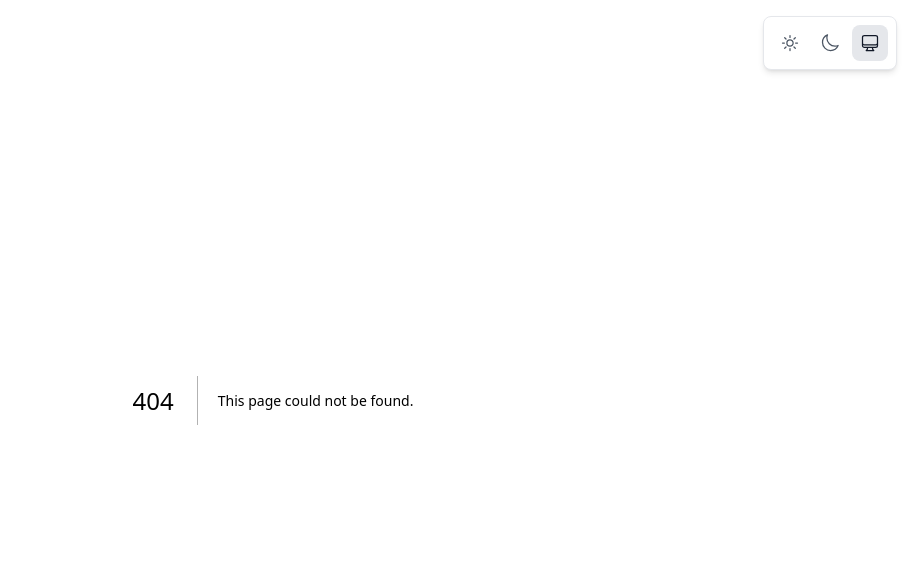
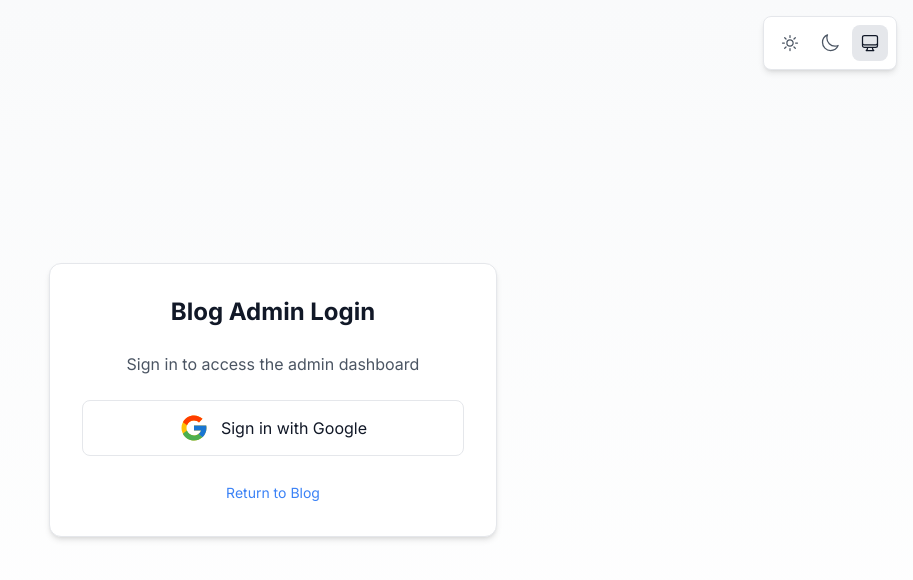
Before and after one commit to Xunrise/simple-blog, a Next.js app: page /login in a window 1280 px wide. Before the commit this address had no page. Shown: the top 580 px of the page, without its empty margins (367-1280 px from the left). Built offline with nearby package versions, Linux system fonts and the light colour scheme; no server answers.

Commit message:
implement login page and google sso

```diff
--- a/package.json
+++ b/package.json
@@ -12,6 +12,7 @@
     "@types/react-datepicker": "^7.0.0",
     "gray-matter": "^4.0.3",
     "next": "15.1.6",
+    "next-auth": "^4.24.11",
     "react": "^19.0.0",
     "react-datepicker": "^8.0.0",
     "react-dom": "^19.0.0",
--- a/src/app/admin/page.tsx
+++ b/src/app/admin/page.tsx
@@ -9,6 +9,7 @@ import "react-datepicker/dist/react-datepicker.css"
 import type { Post } from '@/lib/types'
 import { MarkdownEditor } from '@/components/MarkdownEditor'
 import { ConfirmDialog } from '@/components/ConfirmDialog'
+import { useSession, signOut } from 'next-auth/react'
 
 interface MarkdownButton {
   label: string
@@ -33,6 +34,7 @@ const markdownButtons: MarkdownButton[] = [
 
 export default function AdminPage() {
   const router = useRouter()
+  const { data: session } = useSession()
   const [posts, setPosts] = useState<Post[]>([])
   const [isLoading, setIsLoading] = useState(true)
   const [selectedPost, setSelectedPost] = useState<Post | null>(null)
@@ -346,6 +348,30 @@ export default function AdminPage() {
     </div>
   )
 
+  // Add auth-related UI elements
+  const renderAuthStatus = () => {
+    return (
+      <div className="flex items-center gap-2">
+        {session?.user?.image && (
+          <img
+            src={session.user.image}
+            alt={session.user.name || "User"}
+            className="w-8 h-8 rounded-full"
+          />
+        )}
+        <span className="text-sm text-gray-700 dark:text-gray-300 hidden sm:inline">
+          {session?.user?.name || session?.user?.email}
+        </span>
+        <button
+          onClick={() => signOut({ callbackUrl: '/' })}
+          className="text-sm text-red-500 hover:text-red-600 dark:text-red-400 dark:hover:text-red-300"
+        >
+          Sign Out
+        </button>
+      </div>
+    )
+  }
+
   if (isLoading) return <div>Loading...</div>
 
   return (
@@ -363,9 +389,12 @@ export default function AdminPage() {
       <div className="max-w-[1800px] mx-auto px-4 py-8 h-screen">
         <div className="flex justify-between items-center mb-8">
           <h1 className="text-2xl font-bold">Blog Admin</h1>
-          <Link href="/" className="text-blue-500 hover:text-blue-600">
-            View Blog
-          </Link>
+          <div className="flex items-center gap-4">
+            {renderAuthStatus()}
+            <Link href="/" className="text-blue-500 hover:text-blue-600">
+              View Blog
+            </Link>
+          </div>
         </div>
 
         <div className="grid grid-cols-12 gap-8 h-[calc(100vh-8rem)]">
--- /dev/null
+++ b/src/app/api/auth/[...nextauth]/route.ts
@@ -0,0 +1,38 @@
+import NextAuth from "next-auth";
+import GoogleProvider from "next-auth/providers/google";
+import { NextAuthOptions } from "next-auth";
+
+const authOptions: NextAuthOptions = {
+  providers: [
+    GoogleProvider({
+      clientId: process.env.GOOGLE_CLIENT_ID || "",
+      clientSecret: process.env.GOOGLE_CLIENT_SECRET || "",
+    }),
+  ],
+  pages: {
+    signIn: "/login",
+    error: "/login",
+  },
+  callbacks: {
+    async signIn({ user, account, profile }) {
+      // Get the list of authorized emails from environment variable
+      const authorizedEmails = process.env.AUTHORIZED_EMAILS?.split(",") || [];
+
+      // Check if the user's email is in the list of authorized emails
+      if (user.email && authorizedEmails.includes(user.email)) {
+        return true;
+      }
+
+      // Reject the sign-in attempt if not authorized
+      return false;
+    },
+    async session({ session }) {
+      return session;
+    },
+  },
+  secret: process.env.NEXTAUTH_SECRET,
+};
+
+const handler = NextAuth(authOptions);
+
+export { handler as GET, handler as POST };
--- a/src/app/layout.tsx
+++ b/src/app/layout.tsx
@@ -3,6 +3,7 @@ import { Inter } from "next/font/google";
 import "./globals.css";
 import { ThemeProvider } from "@/components/ThemeProvider";
 import { ThemeSwitcher } from "@/components/ThemeSwitcher";
+import { AuthProvider } from "@/components/AuthProvider";
 
 const inter = Inter({ subsets: ["latin"] });
 
@@ -19,10 +20,12 @@ export default function RootLayout({
   return (
     <html lang="en" suppressHydrationWarning>
       <body className={inter.className}>
-        <ThemeProvider>
-          <ThemeSwitcher />
-          {children}
-        </ThemeProvider>
+        <AuthProvider>
+          <ThemeProvider>
+            <ThemeSwitcher />
+            {children}
+          </ThemeProvider>
+        </AuthProvider>
       </body>
     </html>
   );
--- /dev/null
+++ b/src/app/login/page.tsx
@@ -0,0 +1,97 @@
+'use client';
+
+import { signIn, useSession } from "next-auth/react";
+import { useRouter, useSearchParams } from "next/navigation";
+import { useEffect, useState } from "react";
+
+export default function LoginPage() {
+  const { data: session, status } = useSession();
+  const router = useRouter();
+  const searchParams = useSearchParams();
+  const [errorMessage, setErrorMessage] = useState<string | null>(null);
+
+  // Get error message from the URL query parameters
+  useEffect(() => {
+    const error = searchParams.get("error");
+    if (error === "AccessDenied") {
+      setErrorMessage("You are not authorized to access this area.");
+    } else if (error) {
+      setErrorMessage("An error occurred during sign in. Please try again.");
+    }
+  }, [searchParams]);
+
+  // Redirect to admin if already authenticated
+  useEffect(() => {
+    if (status === "authenticated") {
+      router.push("/admin");
+    }
+  }, [status, router]);
+
+  return (
+    <div className="min-h-screen relative bg-gradient-to-b from-gray-50 to-white dark:from-zinc-900 dark:to-zinc-950 flex items-center justify-center">
+      <div className="w-full max-w-md p-8 bg-white dark:bg-zinc-900 rounded-xl shadow-md border border-gray-100 dark:border-zinc-800">
+        <h1 className="text-2xl font-bold text-center mb-6 text-gray-900 dark:text-gray-100">
+          Blog Admin Login
+        </h1>
+
+        <div className="text-center mb-6">
+          <p className="text-gray-600 dark:text-gray-400">
+            Sign in to access the admin dashboard
+          </p>
+        </div>
+
+        {/* Error message display */}
+        {errorMessage && (
+          <div className="mb-6 p-4 bg-red-50 dark:bg-red-900/20 border border-red-200 dark:border-red-800 rounded-lg text-red-600 dark:text-red-400 text-sm">
+            {errorMessage}
+          </div>
+        )}
+
+        <button
+          onClick={() => signIn("google", { callbackUrl: "/admin" })}
+          className="w-full flex items-center justify-center gap-3 bg-white hover:bg-gray-50 text-gray-900 dark:bg-zinc-800 dark:hover:bg-zinc-700 dark:text-gray-100 py-3 px-4 rounded-lg border border-gray-200 dark:border-zinc-700 transition-colors duration-200"
+        >
+          <GoogleIcon />
+          <span>Sign in with Google</span>
+        </button>
+
+        <div className="mt-6 text-center">
+          <a
+            href="/"
+            className="text-blue-500 hover:text-blue-600 dark:text-blue-400 dark:hover:text-blue-300 text-sm"
+          >
+            Return to Blog
+          </a>
+        </div>
+      </div>
+    </div>
+  );
+}
+
+function GoogleIcon() {
+  return (
+    <svg
+      xmlns="http://www.w3.org/2000/svg"
+      width="30"
+      height="30"
+      viewBox="0 0 48 48"
+    >
+      <path
+        fill="#FFC107"
+        d="M43.611,20.083H42V20H24v8h11.303c-1.649,4.657-6.08,8-11.303,8c-6.627,0-12-5.373-12-12c0-6.627,5.373-12,12-12c3.059,0,5.842,1.154,7.961,3.039l5.657-5.657C34.046,6.053,29.268,4,24,4C12.955,4,4,12.955,4,24c0,11.045,8.955,20,20,20c11.045,0,20-8.955,20-20C44,22.659,43.862,21.35,43.611,20.083z"
+      />
+      <path
+        fill="#FF3D00"
+        d="M6.306,14.691l6.571,4.819C14.655,15.108,18.961,12,24,12c3.059,0,5.842,1.154,7.961,3.039l5.657-5.657C34.046,6.053,29.268,4,24,4C16.318,4,9.656,8.337,6.306,14.691z"
+      />
+      <path
+        fill="#4CAF50"
+        d="M24,44c5.166,0,9.86-1.977,13.409-5.192l-6.19-5.238C29.211,35.091,26.715,36,24,36c-5.202,0-9.619-3.317-11.283-7.946l-6.522,5.025C9.505,39.556,16.227,44,24,44z"
+      />
+      <path
+        fill="#1976D2"
+        d="M43.611,20.083H42V20H24v8h11.303c-0.792,2.237-2.231,4.166-4.087,5.571c0.001-0.001,0.002-0.001,0.003-0.002l6.19,5.238C36.971,39.205,44,34,44,24C44,22.659,43.862,21.35,43.611,20.083z"
+      />
+    </svg>
+  );
+}
--- /dev/null
+++ b/src/components/AuthProvider.tsx
@@ -0,0 +1,8 @@
+'use client';
+
+import { SessionProvider } from "next-auth/react";
+import { ReactNode } from "react";
+
+export function AuthProvider({ children }: { children: ReactNode }) {
+  return <SessionProvider>{children}</SessionProvider>;
+}
```
Also changed, not shown: src/middleware.ts (added, +27 -0 lines), 2 other files (tests, documents, lock files or other folders).
